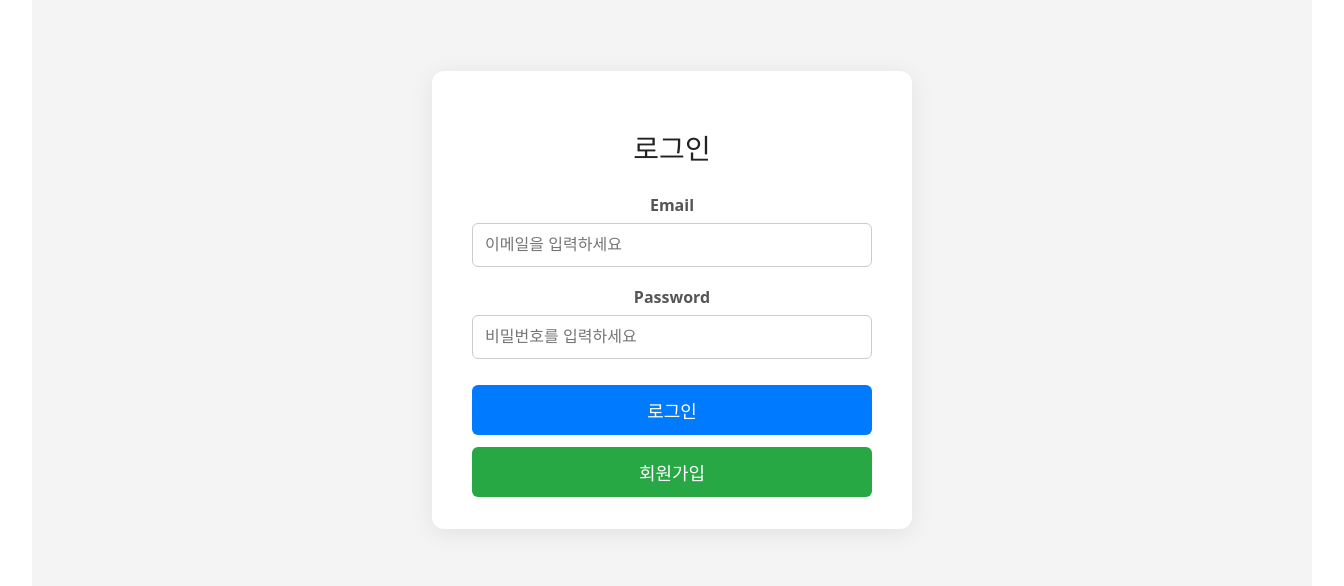
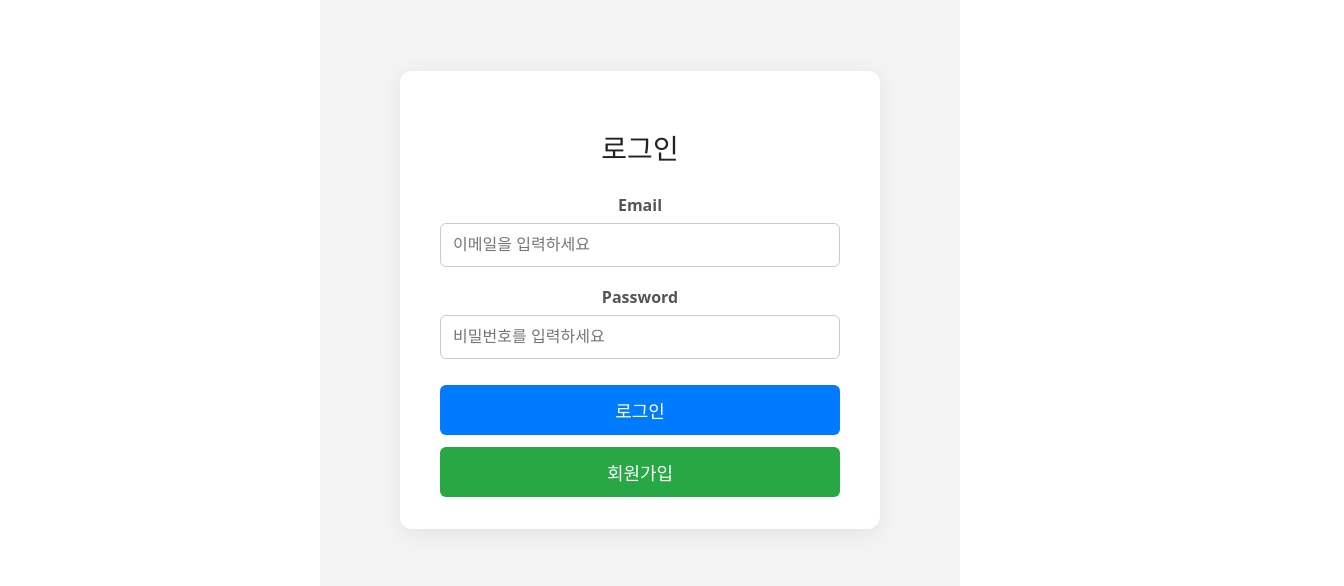
Before and after one commit to BI-2025-Summer-Team1/GreenMate-FE, a React (Vite) app: page / in a window 1280 px wide. Shown: the part 132-718 px from the top of the page, 1344 px wide, since content can reach past the window. Built offline with nearby package versions, Linux system fonts and the light colour scheme.

Commit message:
team1-23 rebase 충돌 해결

```diff
--- a/src/App.css
+++ b/src/App.css
@@ -1,10 +1,8 @@
 #root {
   /* max-width: 1280px; */
-<<<<<<< HEAD
+
   width : 50%;
-=======
-  width : 70%;
->>>>>>> 586cf60 (update : 로그인 페이지에 회원가입 버튼을 추가)
+
   margin: 0 auto;
   padding: 2rem;
   text-align: center;
--- a/src/App.tsx
+++ b/src/App.tsx
@@ -1,6 +1,6 @@
-import { useState } from 'react'
+
 import {BrowserRouter as Router, Route, Routes} from 'react-router-dom';
-import {Link} from 'react-router-dom';
+
 import Login from './pages/Login';
 
 import './App.css'
@@ -10,9 +10,7 @@ function App() {
   return (
     <Router>
       <Routes>
-
         <Route path="/" element={<Login />} />
-
       </Routes>
     </Router>
 
--- a/src/pages/Login.tsx
+++ b/src/pages/Login.tsx
@@ -6,26 +6,26 @@ interface User {
   email: string;
   password: string;
 }
-
+const mockUser: User[] = [
+    {
+      email: 'test@test',
+      password: '1234',
+    },
+  ];
 function Login() {
   const [email, setEmail] = useState<string>('');
   const [password, setPassword] = useState<string>('');
   const [error, setError] = useState<string>('');
   const navigate = useNavigate();
 
-  const mockUser: User[] = [
-    {
-      email: 'test@test',
-      password: '1234',
-    },
-  ];
+
 
   // useEffect를 통해 error 값이 바뀔 때 alert 실행
-  useEffect(() => {
-    if (error) {
-      alert(error);
-    }
-  }, [error]);
+  // useEffect(() => {
+  //   if (error) {
+  //     alert(error);
+  //   }
+  // }, [error]);
 
   const handleSubmit = (e: React.FormEvent<HTMLFormElement>) => {
     e.preventDefault();
@@ -42,7 +42,7 @@ function Login() {
         throw new Error('로그인 실패');
       }
 
-      window.location.href = '/landingpage'; // 로그인 성공 후 랜딩페이지 이동
+      navigate('/landingpage'); // 로그인 성공 후 랜딩페이지 이동
     } catch (err) {
       setError('이메일 또는 비밀번호가 잘못되었습니다.');
     }
@@ -57,9 +57,7 @@ function Login() {
           <input
             type="text"
             value={email}
-            onChange={(e) => {
-              setEmail(e.target.value);
-            }}
+            onChange={(e) => setEmail(e.target.value)}
             required
             placeholder="이메일을 입력하세요"
             className="form-input"
@@ -86,7 +84,7 @@ function Login() {
         </button>
         <button
           type="button"
-          className='signup-button'
+          className="signup-button"
           onClick={() => navigate('/signup')}
         >
           회원가입
--- a/src/styles/Login.css
+++ b/src/styles/Login.css
@@ -4,7 +4,7 @@
     align-items: center;
     min-height: 100vh; /* height 대신 min-height 사용 */
     background-color: #f4f4f4;
-    width: 100vw; /* 전체 너비 사용 */
+    width: 100%; /* 전체 너비 사용 */
 }
 
 .login-form {
```
